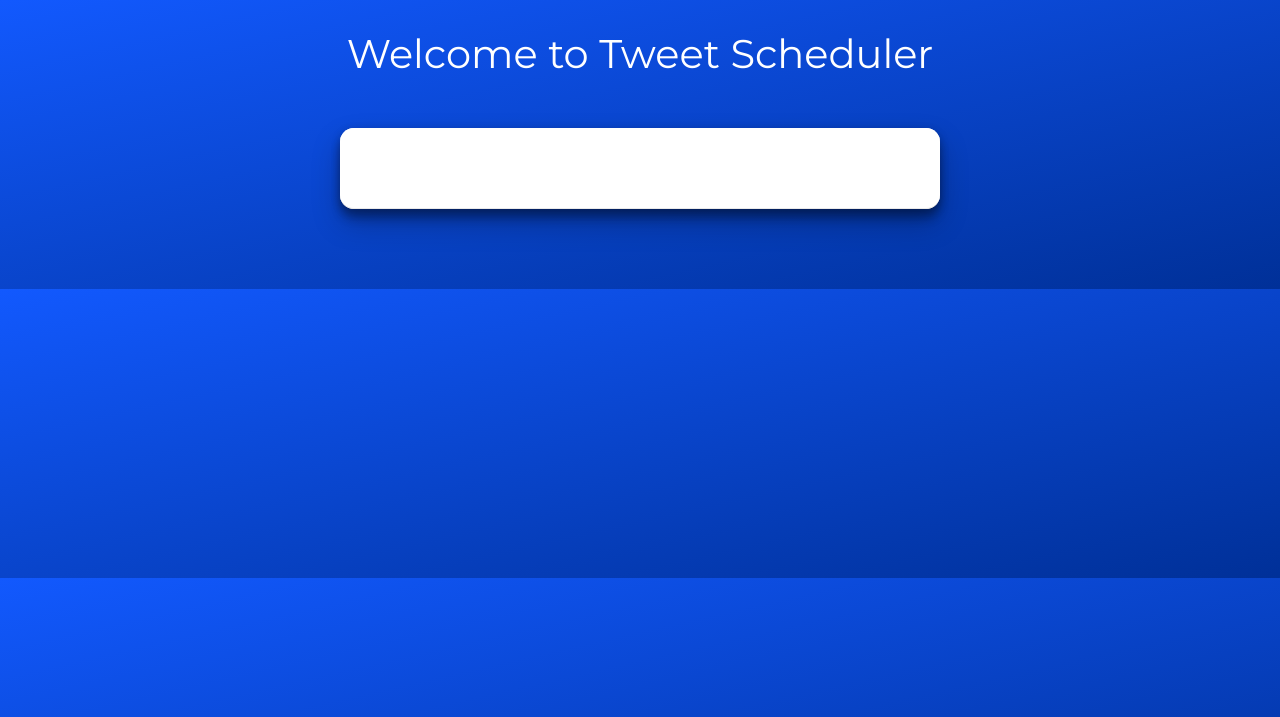
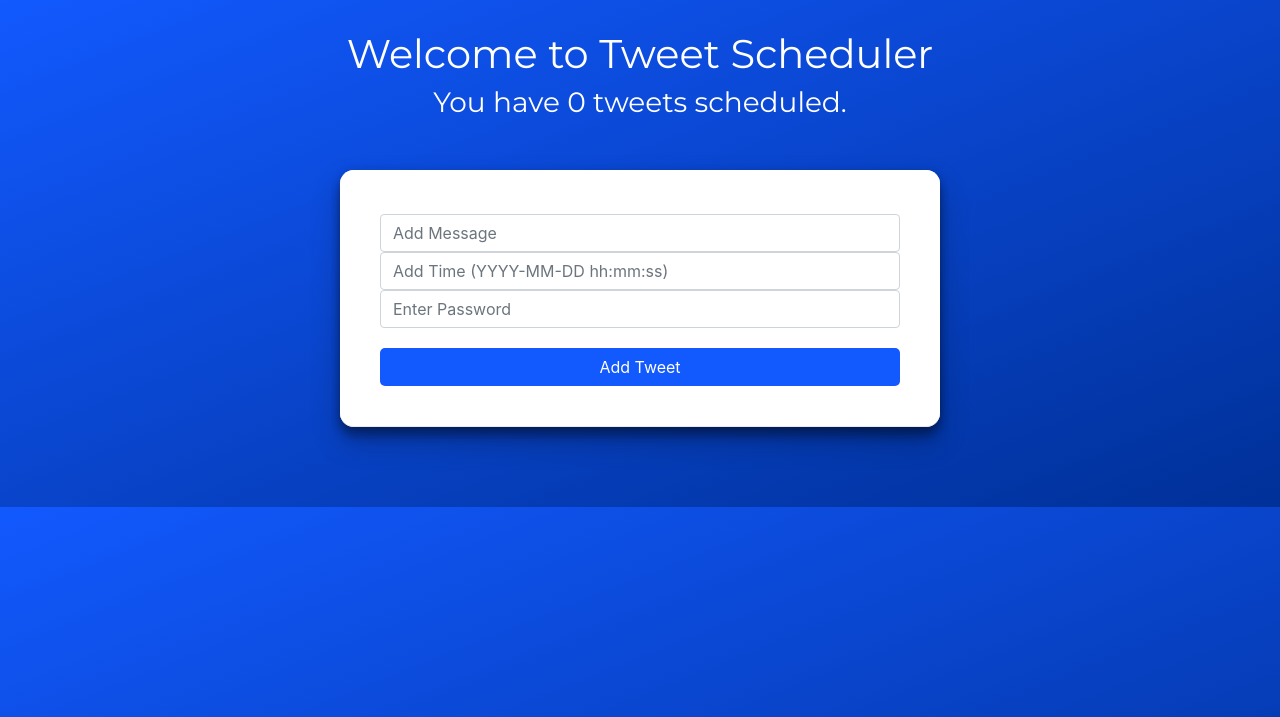
Before and after one commit to Himanshu9714/Tweet-Schedular, a Flask app: page / in a window 1280 px wide. Shown: the top 717 px of the page. Run offline with Flask 2, Linux system fonts and the light colour scheme; data that the repository does not hold is empty; some libraries are stand-ins or nearby versions.

Commit message:
Add tweet example

```diff
--- a/app/main.py
+++ b/app/main.py
@@ -1,7 +1,8 @@
-from flask import Flask, render_template
+from flask import Flask, redirect, render_template, request
 import gspread
 from dotenv import load_dotenv
 import os
+from datetime import datetime, timedelta
 
 load_dotenv()
 
@@ -36,3 +37,45 @@ def tweet_list():
 
     n_open_tweets = sum(1 for tweet in tweets if not tweet.done)
     return render_template('base.html', tweets=tweets, n_open_tweets=n_open_tweets)
+
+
+def get_date_time(date_time_str):
+    date_time_obj = None
+    error_code = None
+    try:
+        date_time_obj = datetime.strptime(date_time_str, "%Y-%m-%d %H:%M:%S")
+    except ValueError as e:
+        error_code = f"Error! {e}"
+
+    if date_time_obj is not None:
+        now_time_india = datetime.utcnow() + timedelta(hours=5, minutes=30)
+        if not date_time_obj > now_time_india:
+            error_code = f"Error! time must be in the future"
+    return date_time_obj, error_code
+
+
+@app.route("/tweet", methods=['POST'])
+def add_tweet():
+    message = request.form['message']
+    if not message:
+        return "No message"
+
+    if len(message) > 280:
+        return "Message too long! It should <= 280 characters"
+
+    time = request.form['time']
+    if not time:
+        return "No time entered"
+
+    password = request.form['password']
+    if not password or password != "12345":
+        return "Wrong password!"
+
+    date_time_obj, error_code = get_date_time(time)
+    if error_code is not None:
+        return error_code
+
+    tweet = [str(date_time_obj), message, 0]
+    worksheet.append_row(tweet)
+
+    return redirect('/')
--- a/app/templates/base.html
+++ b/app/templates/base.html
@@ -102,16 +102,39 @@
     <div class="container">
 
         <h1>Welcome to Tweet Scheduler</h1>
-        <!-- TODO: number of tweets -->
+        <h3>You have {{ n_open_tweets }} tweets scheduled.</h3>
 
         <div id="form-container">
             <div id="form-wrapper">
-                <!-- TODO: form -->
+                <form action="/tweet" id="form" method="post">
+                    <div class="flex:6">
+                        <input type="text" id="title" class="form-control" name="message" placeholder="Add Message">
+                        <input type="datetime" id="time" class="form-control" name="time"
+                            placeholder="Add Time (YYYY-MM-DD hh:mm:ss)">
+                        <input type="password" id="password" class="form-control" name="password"
+                            placeholder="Enter Password">
+                        <input type="submit" id="submit" class="form-control" name="message" placeholder="Add Message"
+                            value="Add Tweet">
+                    </div>
+                </form>
             </div>
         </div>
 
         <div id="task-container">
-            <!-- TODO: list of tweets -->
+            <ul>
+                {% for tweet in tweets %}
+                <li>
+                    {% if tweet.done %}
+                    <strike>
+                        {% endif %}
+                        {{tweet.time}}: {{tweet.message}}
+                </li>
+                {% if tweet.done %}
+                </strike>
+                {% endif %}
+                </li>
+                {% endfor %}
+            </ul>
         </div>
 </body>
 
```
